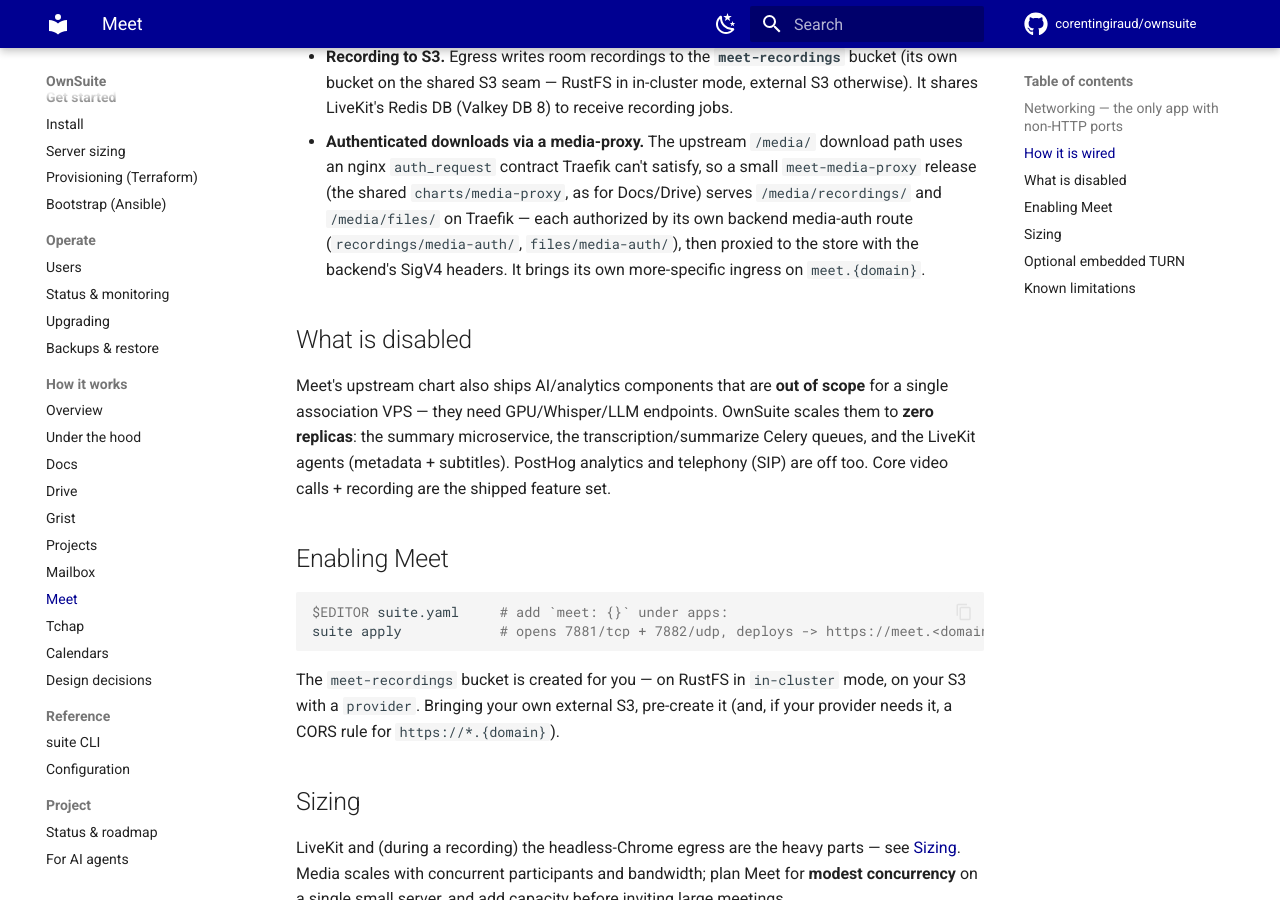
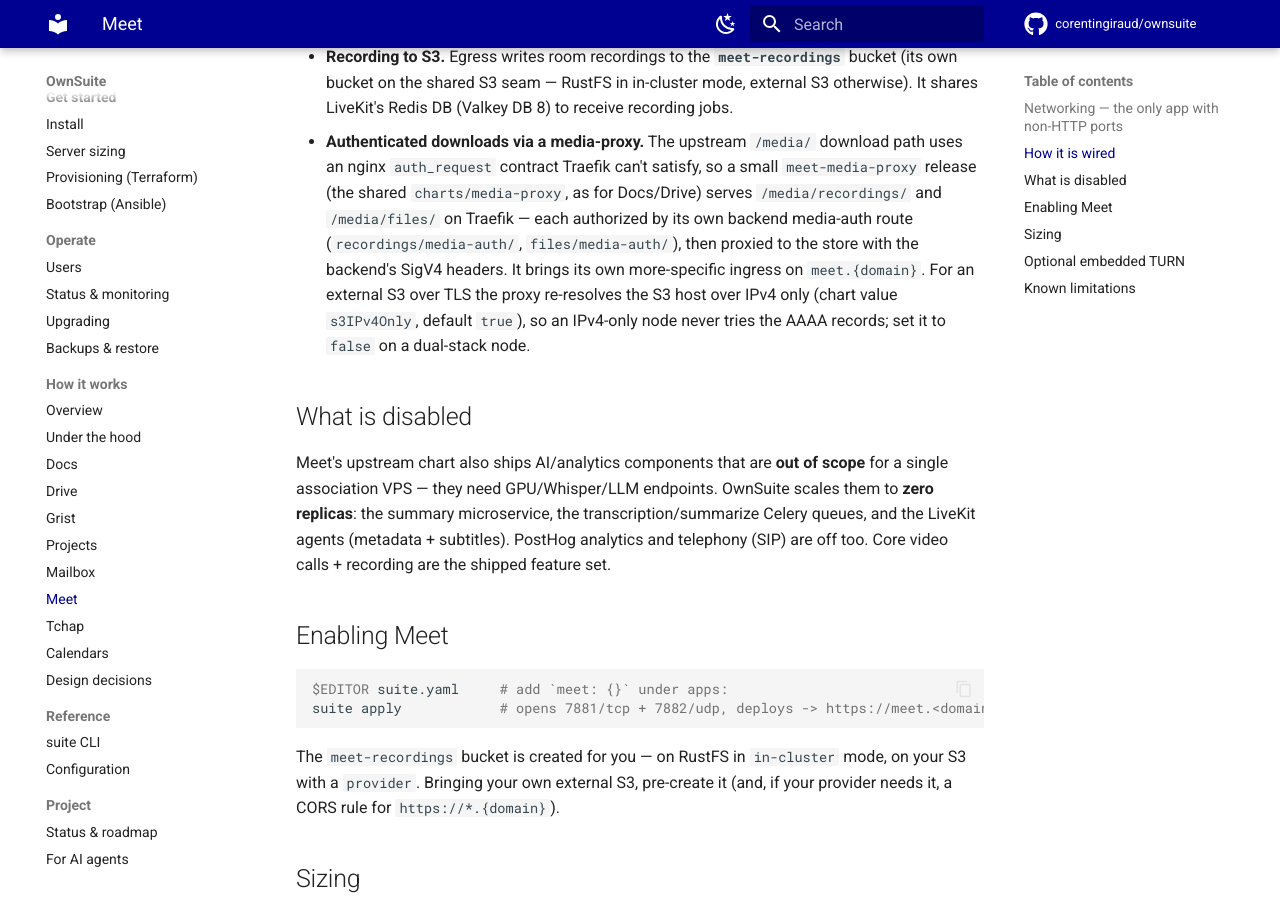
Before and after one commit to corentingiraud/ownsuite, an MkDocs documentation site: the page built from docs/understand/meet.md, in a window 1280 px wide and 900 px high, scrolled down 1875 px. Built offline with MkDocs 1.6.1 and Material for MkDocs 9.7.7, drawn with Linux system fonts in a browser that asks for light colours; comment, search, counter and statistics services are not loaded.

Commit message:
fix(media-proxy): resolve the external S3 host over IPv4 only (#133)

```diff
--- a/docs/understand/meet.md
+++ b/docs/understand/meet.md
@@ -76,6 +76,9 @@
   and `/media/files/` on Traefik — each authorized by its own backend media-auth route
   (`recordings/media-auth/`, `files/media-auth/`), then proxied to the store with the
   backend's SigV4 headers. It brings its own more-specific ingress on `meet.{domain}`.
+  For an external S3 over TLS the proxy re-resolves the S3 host over IPv4 only (chart value
+  `s3IPv4Only`, default `true`), so an IPv4-only node never tries the AAAA records; set it
+  to `false` on a dual-stack node.
 
 ## What is disabled
 
```
Also changed, not shown: 2 other files.
